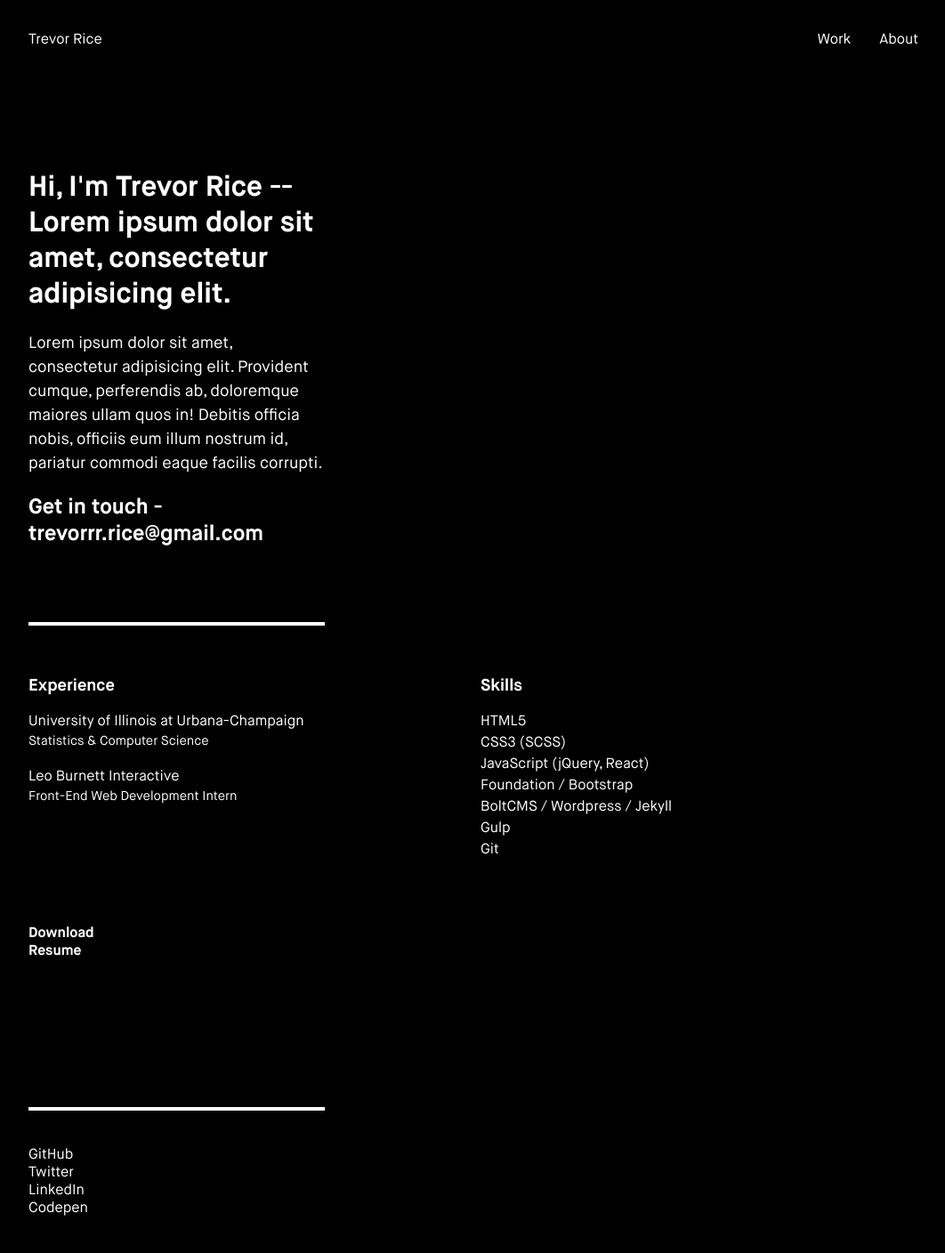
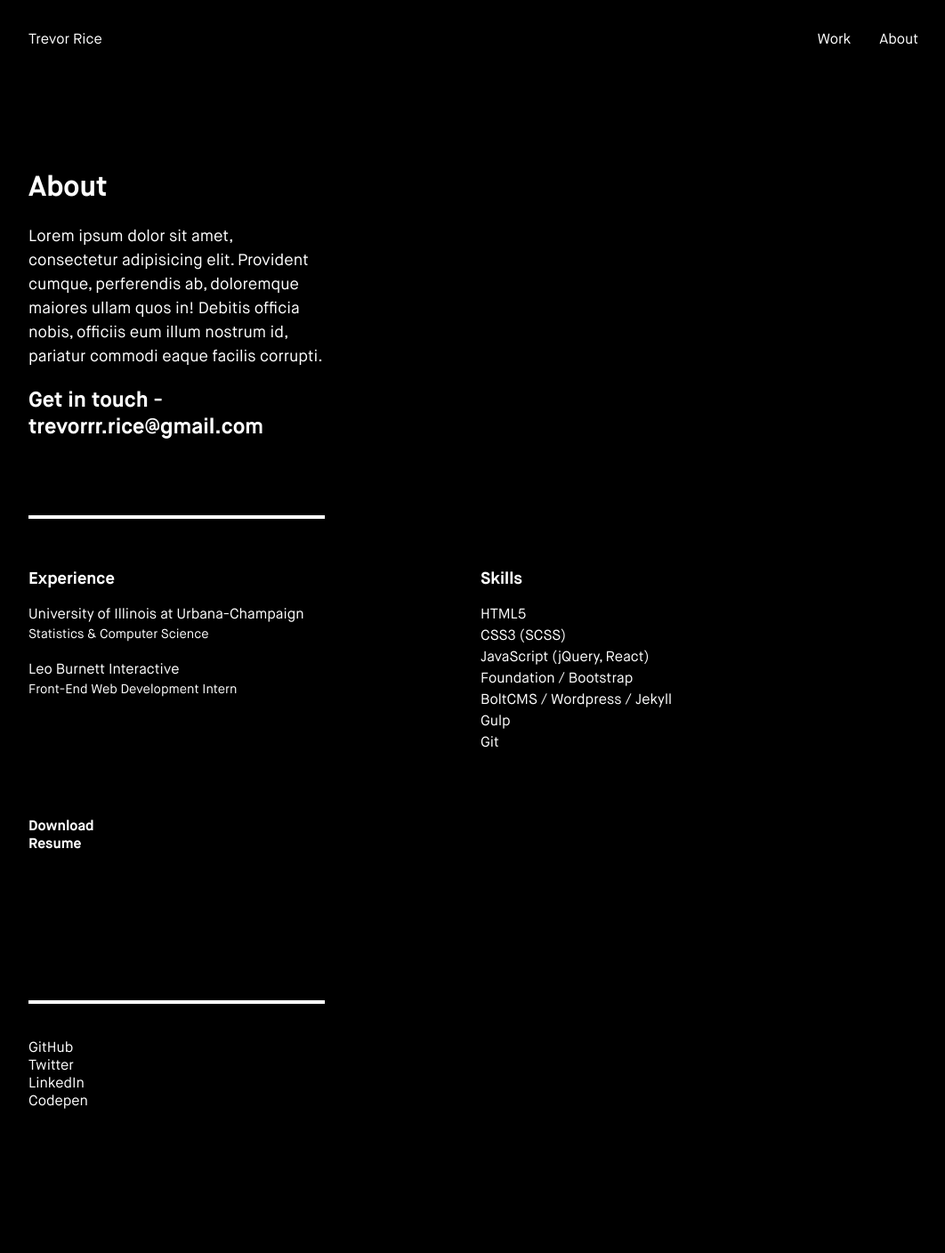
Before and after one commit to TrevorRice/trevrice.com, a Jekyll site: the page built from _pages/about.html, in a window 1280 px wide. Shown: the whole page at 89% size, without its empty margins (108-1170 px from the left). Built offline with Jekyll 4.4.1, drawn with Linux system fonts in a browser that asks for light colours; Markdown is read by kramdown in place of the engine named in the settings; after the commit the page ends 1288 px from its top, so only the background shows below that.

Commit message:
About copy

```diff
--- a/_pages/about.html
+++ b/_pages/about.html
@@ -6,7 +6,7 @@ permalink: /about/
 
 <main class="about-page">
 	<section class="intro">
-		<h1>Hi, I'm Trevor Rice -- Lorem ipsum dolor sit amet, consectetur adipisicing elit.</h1>
+		<h1>About</h1>
 		<p>Lorem ipsum dolor sit amet, consectetur adipisicing elit. Provident cumque, perferendis ab, doloremque maiores ullam quos in! Debitis officia nobis, officiis eum illum nostrum id, pariatur commodi eaque facilis corrupti.</p>
 		<h2><a href="mailto:trevorrr.rice@gmail.com">Get in touch - trevorrr.rice@gmail.com</a></h2>
 	</section>
@@ -37,7 +37,7 @@ permalink: /about/
 			</ul>
 		</div>
 		<h4 class="resume">
-			<a href="/assets/resume/TrevorRiceResume.pdf">Download <br />Resume</a>
+			<a href="/assets/resume/TrevorRiceResume.pdf" target="_blank">Download <br />Resume</a>
 		</h4>
 	</section>
 </main>
```
